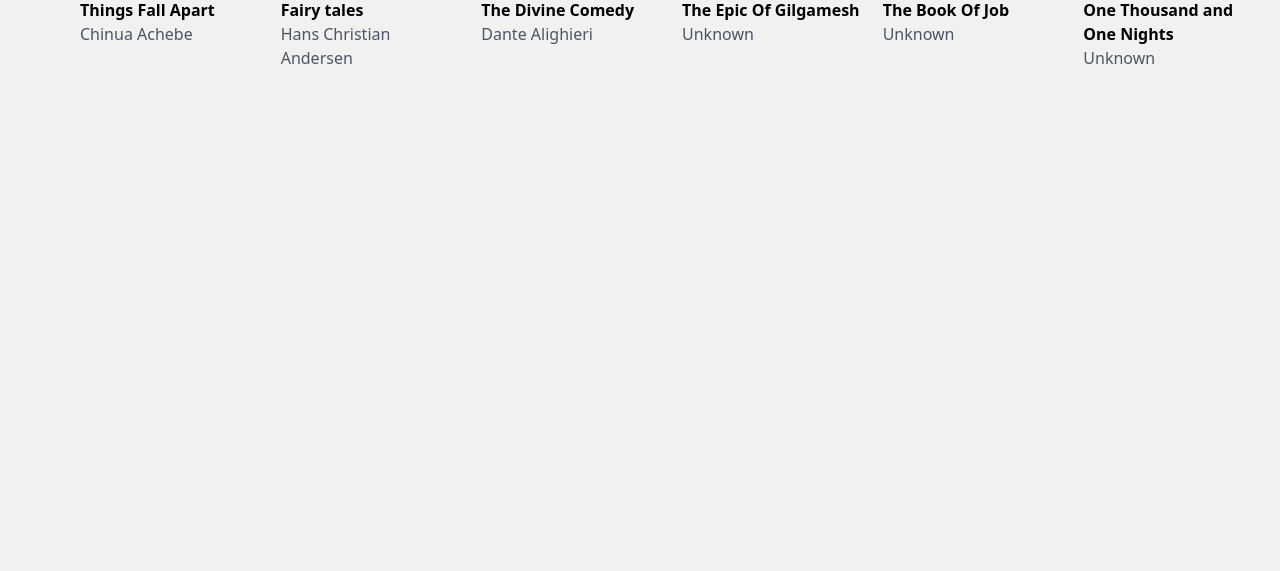
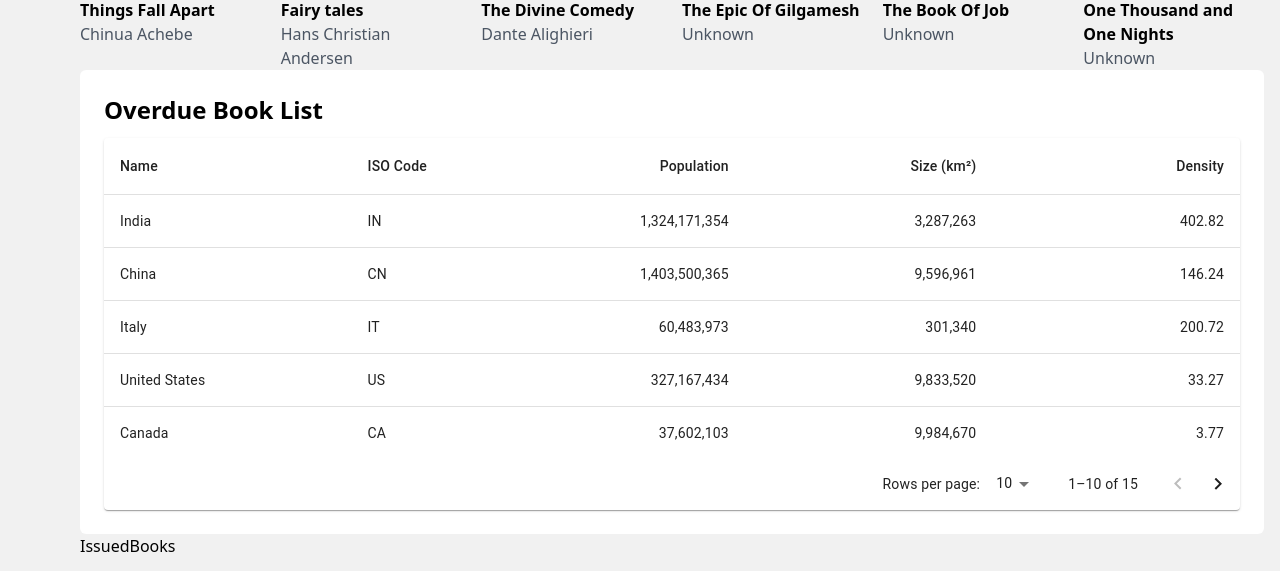
Before and after one commit to Akmal1796/BookNexus, a React (Vite) app: page / in a window 1280 px wide. Shown: the part 1124-1695 px from the top of the page. Before the commit the page ends 1210 px from the top, so only its background shows below. Built offline with nearby package versions, Linux system fonts and the light colour scheme.

Commit message:
Finished the Overdue books section design

```diff
--- a/src/components/Content.jsx
+++ b/src/components/Content.jsx
@@ -6,6 +6,8 @@
 import UsersTable from './UsersTable';
 import BooksTable from './BooksTable';
 import BookCard from './BookCard';
+import OverdueBooks from './OverdueBooks';
+import IssuedBooks from './IssuedBooks';
 
 const Content = () => {
     const [currentDateTime, setCurrentDateTime] = useState(new Date());
@@ -92,6 +94,15 @@
         <div>
             <BookCard />
         </div>
+        <div className='bg-white p-6 rounded-md'>
+            <div className='flex justify-between items-start mb-3'>
+                <h1 className='font-semibold text-2xl'>Overdue Book List</h1>
+            </div>
+            <div><OverdueBooks /></div>
+        </div>
+        <div>
+            <IssuedBooks />
+        </div>
     </main>
   )
 }
--- /dev/null
+++ b/src/components/IssuedBooks.jsx
@@ -0,0 +1,9 @@
+import React from 'react'
+
+const IssuedBooks = () => {
+  return (
+    <div>IssuedBooks</div>
+  )
+}
+
+export default IssuedBooks
--- /dev/null
+++ b/src/components/OverdueBooks.jsx
@@ -0,0 +1,125 @@
+import * as React from 'react';
+import Paper from '@mui/material/Paper';
+import Table from '@mui/material/Table';
+import TableBody from '@mui/material/TableBody';
+import TableCell from '@mui/material/TableCell';
+import TableContainer from '@mui/material/TableContainer';
+import TableHead from '@mui/material/TableHead';
+import TablePagination from '@mui/material/TablePagination';
+import TableRow from '@mui/material/TableRow';
+
+const columns = [
+  { id: 'name', label: 'Name', minWidth: 170 },
+  { id: 'code', label: 'ISO\u00a0Code', minWidth: 100 },
+  {
+    id: 'population',
+    label: 'Population',
+    minWidth: 170,
+    align: 'right',
+    format: (value) => value.toLocaleString('en-US'),
+  },
+  {
+    id: 'size',
+    label: 'Size\u00a0(km\u00b2)',
+    minWidth: 170,
+    align: 'right',
+    format: (value) => value.toLocaleString('en-US'),
+  },
+  {
+    id: 'density',
+    label: 'Density',
+    minWidth: 170,
+    align: 'right',
+    format: (value) => value.toFixed(2),
+  },
+];
+
+function createData(name, code, population, size) {
+  const density = population / size;
+  return { name, code, population, size, density };
+}
+
+const rows = [
+  createData('India', 'IN', 1324171354, 3287263),
+  createData('China', 'CN', 1403500365, 9596961),
+  createData('Italy', 'IT', 60483973, 301340),
+  createData('United States', 'US', 327167434, 9833520),
+  createData('Canada', 'CA', 37602103, 9984670),
+  createData('Australia', 'AU', 25475400, 7692024),
+  createData('Germany', 'DE', 83019200, 357578),
+  createData('Ireland', 'IE', 4857000, 70273),
+  createData('Mexico', 'MX', 126577691, 1972550),
+  createData('Japan', 'JP', 126317000, 377973),
+  createData('France', 'FR', 67022000, 640679),
+  createData('United Kingdom', 'GB', 67545757, 242495),
+  createData('Russia', 'RU', 146793744, 17098246),
+  createData('Nigeria', 'NG', 200962417, 923768),
+  createData('Brazil', 'BR', 210147125, 8515767),
+];
+
+const OverdueBooks = () => {
+  const [page, setPage] = React.useState(0);
+  const [rowsPerPage, setRowsPerPage] = React.useState(10);
+
+  const handleChangePage = (event, newPage) => {
+    setPage(newPage);
+  };
+
+  const handleChangeRowsPerPage = (event) => {
+    setRowsPerPage(+event.target.value);
+    setPage(0);
+  };
+
+  return (
+    <Paper sx={{ width: '100%', overflow: 'hidden' }}>
+      <TableContainer sx={{ height: 320, scrollbarWidth: 'none' }}>
+        <Table stickyHeader aria-label="sticky table">
+          <TableHead>
+            <TableRow>
+              {columns.map((column) => (
+                <TableCell
+                  key={column.id}
+                  align={column.align}
+                  style={{ minWidth: column.minWidth }}
+                >
+                  {column.label}
+                </TableCell>
+              ))}
+            </TableRow>
+          </TableHead>
+          <TableBody>
+            {rows
+              .slice(page * rowsPerPage, page * rowsPerPage + rowsPerPage)
+              .map((row) => {
+                return (
+                  <TableRow hover role="checkbox" tabIndex={-1} key={row.code}>
+                    {columns.map((column) => {
+                      const value = row[column.id];
+                      return (
+                        <TableCell key={column.id} align={column.align}>
+                          {column.format && typeof value === 'number'
+                            ? column.format(value)
+                            : value}
+                        </TableCell>
+                      );
+                    })}
+                  </TableRow>
+                );
+              })}
+          </TableBody>
+        </Table>
+      </TableContainer>
+      <TablePagination
+        rowsPerPageOptions={[5, 10, 15]}
+        component="div"
+        count={rows.length}
+        rowsPerPage={rowsPerPage}
+        page={page}
+        onPageChange={handleChangePage}
+        onRowsPerPageChange={handleChangeRowsPerPage}
+      />
+    </Paper>
+  );
+}
+
+export default OverdueBooks;
```
